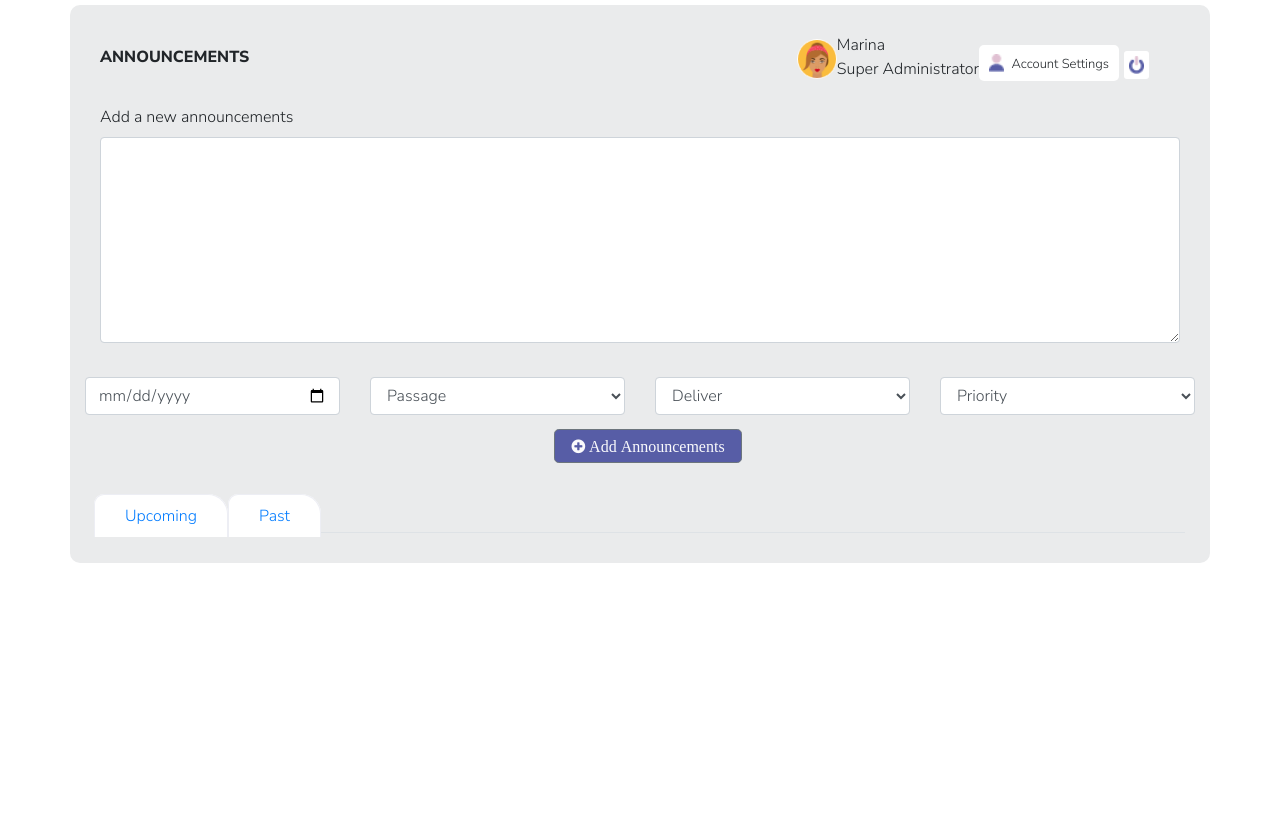
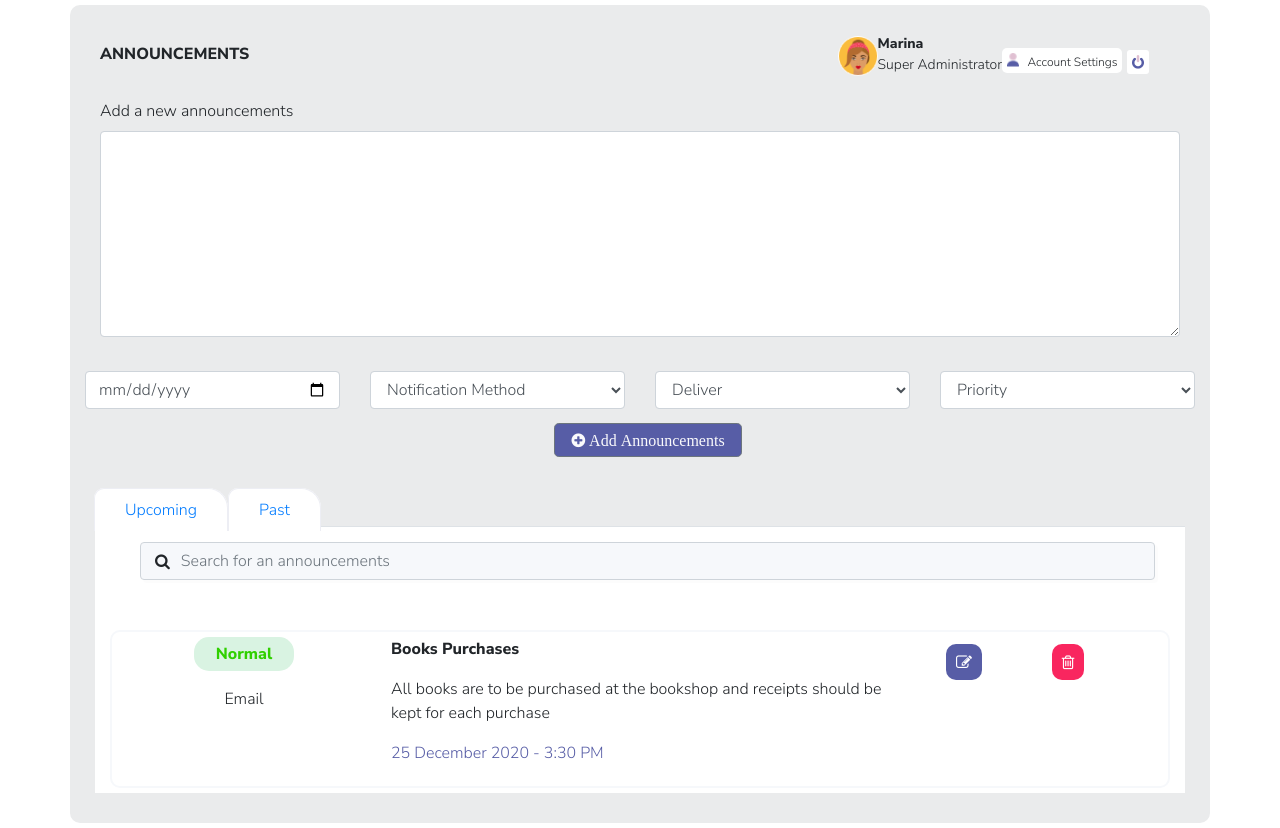
Before and after one commit to Xtarachiever/4010_Tasks, a React (Create React App) app: page / in a window 1280 px wide. Both pictures are taken after a click on the link "Past". Before the commit the page ends 800 px from the top, so only its background shows below. Built offline with nearby package versions, Linux system fonts and the light colour scheme.

Commit message:
updated styles

```diff
--- a/src/App.css
+++ b/src/App.css
@@ -58,6 +58,9 @@ body{
   margin: 5px;
   border-radius: 10px;
 }
+ul li{
+  color: #333CBF;
+}
 img{
   object-fit: cover;
   width: 100%;
@@ -73,7 +76,7 @@ img{
   align-items: center;
 }
 .second-header div img{
-  width: 15px;
+  width: 12px;
   display: flex;
   align-self: center;
 }
@@ -84,13 +87,13 @@ img{
 }
 .second-header .social{
   background-color: #FFFFFF;
-  padding: 0px 10px;
   margin-right: 5px;
   position: relative;
   top: -2px;
   display: flex;
-  justify-content: space-between;
-  width: 140px;
+  justify-content: space-around;
+  width: 120px;
+  height: 25px;
   border-radius: 5px;
 }
 .second-header .interface{
@@ -101,7 +104,7 @@ img{
 .second-header .social p{
   position: relative;
   top: 10px;
-  font-size: 13px;
+  font-size: 12px;
 }
 .row-content {
   margin:0px auto;
@@ -131,7 +134,11 @@ select{
   color: #FAFAFC;
 }
 .announcement{
-  margin-top: 40px;
+  margin-top: 30px;
+  width: 100%;
+  display: flex;
+  align-items: center;
+  flex-direction: column;
 }
 .each-announcement{
   background-color: #FFFFFF;
@@ -139,6 +146,7 @@ select{
   margin-top: 10px;
   border-radius: 10px;
   padding: 5px 0px 5px 0px;
+  width: 100%;
 }
 a{
   cursor: pointer;
@@ -210,6 +218,9 @@ a{
   color: white;
   border-radius: 10px;
 }
+.tabs ul li a{
+  text-decoration: none;
+}
 @media(max-width:760px){
   .each-announcement{
     display: flex;
--- a/src/App.js
+++ b/src/App.js
@@ -22,7 +22,7 @@ class App extends React.Component {
       search:'',
       Deliver:'Deliver',
       Priority:'Priority',
-      Passage:'Passage',
+      Notification_Method:'Notification Method',
       Announcements:'',
       Date: ''
     }
@@ -68,7 +68,7 @@ class App extends React.Component {
       search:'',
       Deliver:'Deliver',
       Priority:'Priority',
-      Passage:'Passage',
+      Notification_Method:'Notification Method',
       Announcements:'',
       Date:"",
     })
@@ -119,7 +119,7 @@ class App extends React.Component {
   }
   }
   render(){
-    const {Date,Deliver,Priority,Passage,Announcements,search}=this.state
+    const {Date,Deliver,Priority,Notification_Method,Announcements,search}=this.state
     const filteredSearch=sample.filter((state)=>((state.Passage.toLowerCase()).includes(this.state.search.toLowerCase())||(state.Priority.toLowerCase().includes(this.state.search.toLowerCase()))))
     let dateDay=this.state.newDate.getDate() + "/" + parseInt(this.state.newDate.getMonth()+1) + "/" + this.state.newDate.getFullYear();
     return (
@@ -140,7 +140,7 @@ class App extends React.Component {
                             <img src={people} alt="people.png"/>
                           </div>
                           <div className="owner">
-                            <p>Marina<br/><span>Super Administrator</span></p>
+                            <p style={{fontWeight:'600', fontSize:'14px'}}>Marina<br/><span style={{fontWeight:'400', fontSize:'14px'}}>Super Administrator</span></p>
                           </div>
                             <div className="social">
                               <img src={social} alt="social.png"/>
@@ -169,8 +169,8 @@ class App extends React.Component {
               <Input type="date" placeholder="Select a date" onChange={this.changeHandler} value={Date} name="Date"/>
             </div>
             <div className="col-sm-5 col-md-3 col-12 mt-1">
-              <select className="form-control" onChange={this.changeHandler} value={Passage} name="Passage">
-              <option disabled selected>Passage</option>
+              <select className="form-control" onChange={this.changeHandler} value={Notification_Method} name="Notification_Method">
+              <option disabled selected>Notification Method</option>
                 <option value="Email">Email</option>
                 <option value="SMS">Sms</option>
                 <option value="Email + SMS">Email and Sms</option>
@@ -200,13 +200,13 @@ class App extends React.Component {
         </form>
         <div className="upcoming">
           <Upcoming tabs={['Upcoming','Past']} selected={this.state.selected} setSelected={this.setSelected}>
+          <div className="upcometabs container">
+              <div className="col-12 col-sm-12 input">
+                  <i className="fa fa-search" ></i>
+                  <Input type="text" id="input" placeholder="Search for an announcements" name="search" value={search}
+                  onChange={this.changeSearch}/>
+              </div>
             <Tab isSelected={this.state.selected==='Upcoming'}>
-            <div className="upcometabs container">
-                  <div className="col-12 col-sm-12 input">
-                      <i className="fa fa-search" ></i>
-                      <Input type="text" id="input" placeholder="Search for an announcements" name="search" value={search}
-                      onChange={this.changeSearch}/>
-                  </div>
                   <div className="announcement">
                       {
                           filteredSearch.map(id=>
@@ -216,9 +216,9 @@ class App extends React.Component {
                                   <p>{id.Passage}</p>
                               </div>
                               <div className="col-sm-6 col-12">
-                                  <p>Vestibulum</p>
+                                  <p style={{fontWeight:'550'}}>{id.Heading}</p>
                                   <p>{id.Announcements}</p>
-                                  <p>{id.Date}</p>
+                                  <p style={{color:'#575DA6'}}>{id.Date}</p>
                               </div>
                               <div className="col-sm-1 ml-3 edit col-5">
                               <i className="fa fa-edit"></i>
@@ -228,11 +228,29 @@ class App extends React.Component {
                               </div>
                       </div>)}
                   </div>
+            </Tab>
             </div>
-            </Tab>
             <Tab isSelected={this.state.selected==='Past'}>
-            <div className="container">
-
+            <div className="upcometabs container">
+              <div className="announcement">
+                <div className='row row-content each-announcement'>
+                <div className='col-12 col-sm-3 starts'>
+                    <p className="pills bold NORMAL">Normal</p>
+                    <p>Email</p>
+                </div>
+                <div className="col-sm-6 col-12">
+                    <p style={{fontWeight:'550'}}>Books Purchases</p>
+                    <p>All books are to be purchased at the bookshop and receipts should be kept for each purchase</p>
+                    <p style={{color:'#575DA6'}}>25 December 2020 - 3:30 PM</p>
+                </div>
+                <div className="col-sm-1 ml-3 edit col-5">
+                <i className="fa fa-edit"></i>
+                </div>
+                <div className="col-sm-1 ml-3 delete col-5">
+                  <i className="fa fa-trash-o"></i>
+                </div>
+              </div>
+              </div>
             </div>
             </Tab>
           </Upcoming>
--- a/src/sample.js
+++ b/src/sample.js
@@ -1,24 +1,27 @@
 export const sample=
 [
     {
-        "Date":"23/05/07",
+        "Date":"23 August 2020 - 3:30 PM",
+        "Heading":"Sport wears fees",
         "Priority":"MEDIUM",
         "Deliver":"School Wide",
         "Passage":"Email + Sms",
-        "Announcements":"Loremjeduvbdgubvc dchyssnjkvcsjnd fjujgjmdvkljm"
+        "Announcements":"Students are to pay up for sport wears, which is just a token of 2000 naira"
     },
     {
-        "Date":"23/04/07",
+        "Date":"23 August 2021 - 3:30 PM",
+        "Heading":"School Fees Payment",
         "Priority":"URGENT",
         "Deliver":"School Wide",
         "Passage":"Sms",
-        "Announcements":"ghjhghgh dchyssnjkvcsjnd fjujgjmdvkljm"
+        "Announcements":"This is to notify all students of the school fees deadline and the consequence if this deadline is not met"
     },
     {
-        "Date":"23/04/07",
+        "Date":"15 December 2020 - 3:30 PM",
+        "Heading":"Books Purchases",
         "Priority":"NORMAL",
         "Deliver":"Course Wide",
         "Passage":"Email",
-        "Announcements":"Loremjeduvbdgubvc dchyssnjkvcsjnd fjujgjmdvkljm"
+        "Announcements":"All books are to be purchased at the bookshop and receipts should be kept for each purchase"
     }
 ];
```
Also changed, not shown: 1 other file (tests, documents, lock files or other folders).
